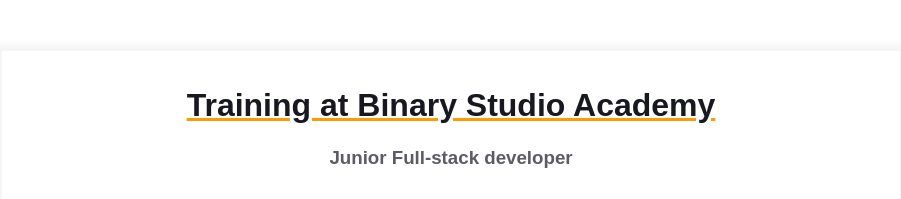
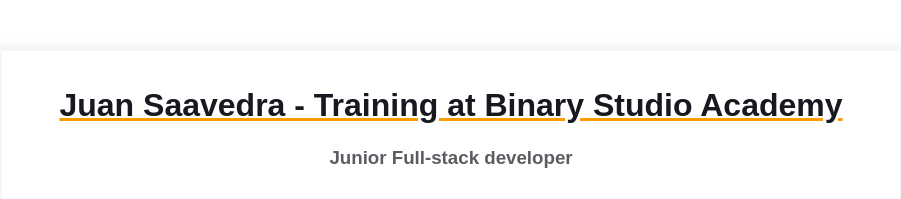
Before and after one commit to JPjok3r/homepage, a plain HTML site: page index.html in a window 1280 px wide. Shown: the top 199 px of the page, without its empty margins (189-1090 px from the left). Drawn offline with Linux system fonts and the light colour scheme.

Commit message:
Adding name

```diff
--- a/index.html
+++ b/index.html
@@ -13,7 +13,7 @@
         <div class="resume">
             <div class="container">
                 <div class="resume__block">
-                    <h1 class="contact-info__header">Training at Binary Studio Academy</h1>
+                    <h1 class="contact-info__header">Juan Saavedra - Training at Binary Studio Academy</h1>
                     <h3 class="contact-info__sub-header">Junior Full-stack developer</h3>
 
                     <div class="contact_info_container fh">
```
